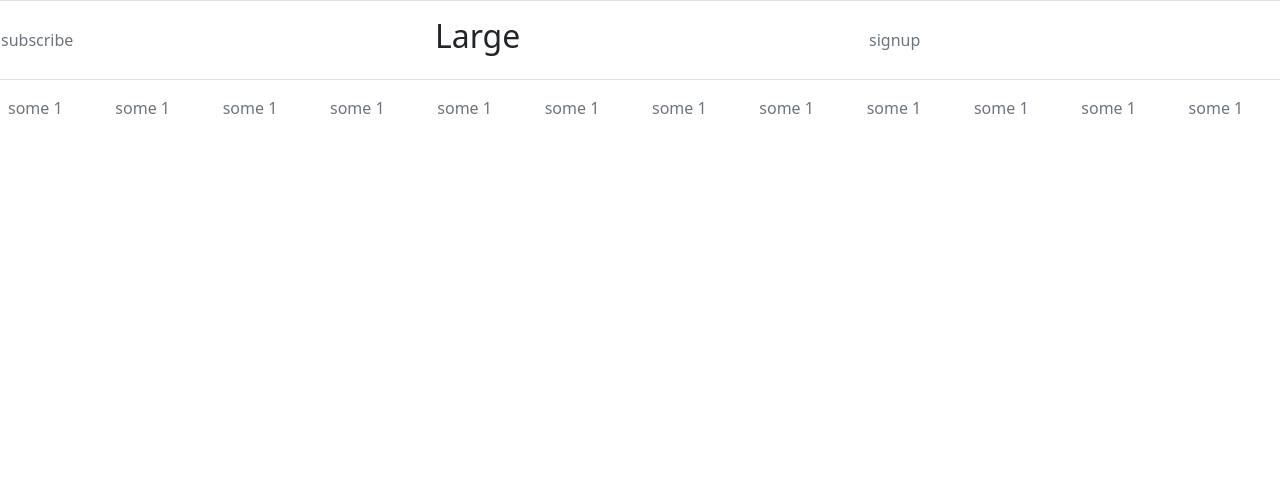
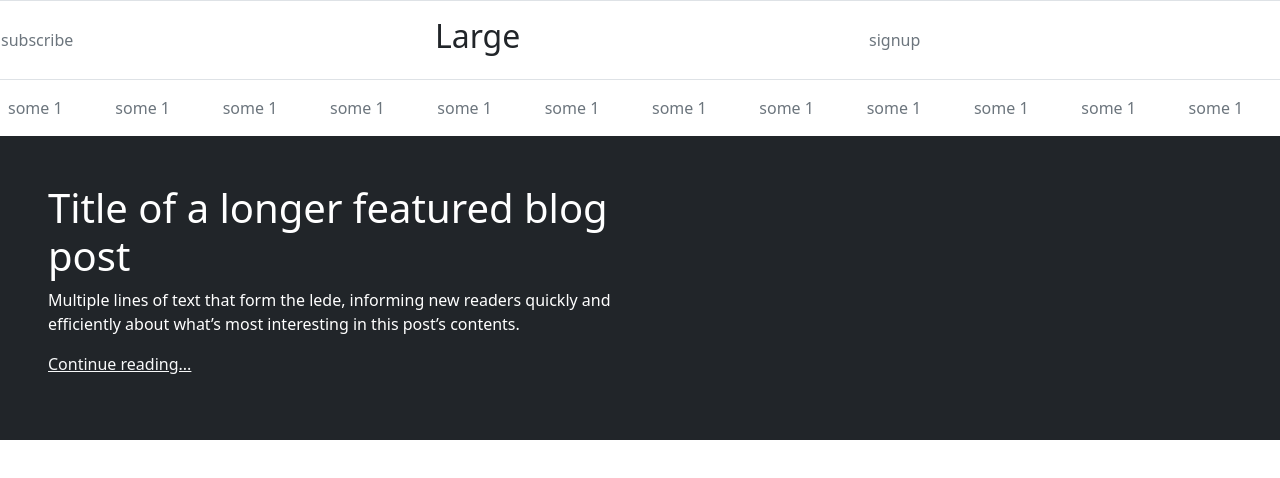
Before and after one commit to SwapnilPatil2607/agaetis-blog, a React (Vite) app: page / in a window 1280 px wide. Shown: the top 478 px of the page. Built offline with nearby package versions, Linux system fonts and the light colour scheme.

Commit message:
feat: banner section structure created

```diff
--- a/src/pages/blog-page/BlogPage.jsx
+++ b/src/pages/blog-page/BlogPage.jsx
@@ -1,9 +1,11 @@
+import BannerSection from "./components/BannerSection";
 import Header from "./components/Header";
 
 const BlogPage = () => {
   return (
     <div>
       <Header />
+      <BannerSection />
     </div>
   );
 };
--- /dev/null
+++ b/src/pages/blog-page/components/BannerSection.jsx
@@ -0,0 +1,21 @@
+const BannerSection = () => {
+  return (
+    <div className="row bg-dark text-white p-4 p-md-5">
+      <div className="col-6">
+        <h1>Title of a longer featured blog post</h1>
+        <p>
+          Multiple lines of text that form the lede, informing new readers
+          quickly and efficiently about what’s most interesting in this post’s
+          contents.
+        </p>
+        <p>
+          <a href="#" className=" link-light link-underline-light">
+            Continue reading...
+          </a>
+        </p>
+      </div>
+    </div>
+  );
+};
+
+export default BannerSection;
--- /dev/null
+++ b/src/pages/blog-page/components/Card.jsx
@@ -0,0 +1,5 @@
+const Card = () => {
+  return <div>Card</div>;
+};
+
+export default Card;
```
